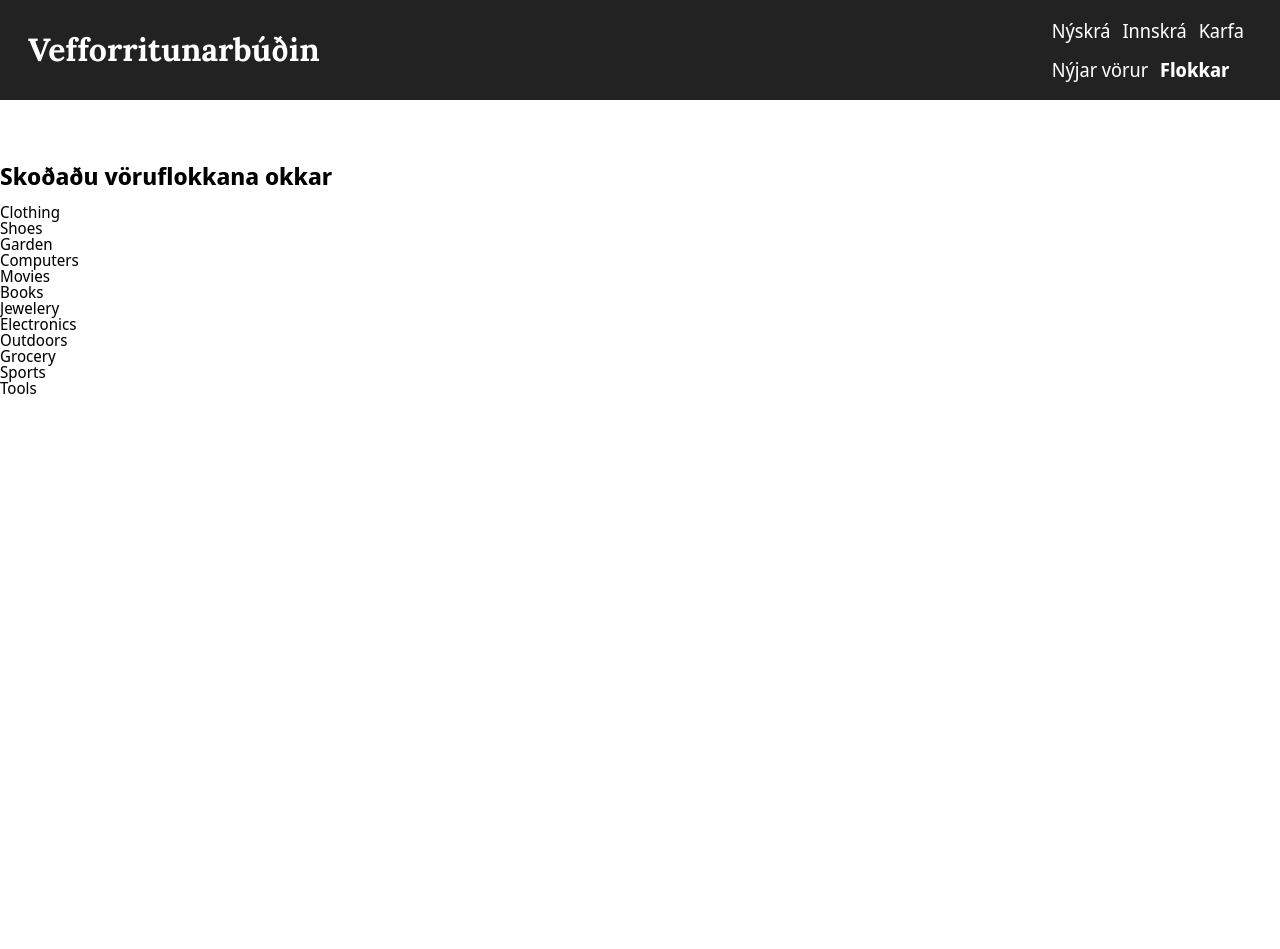
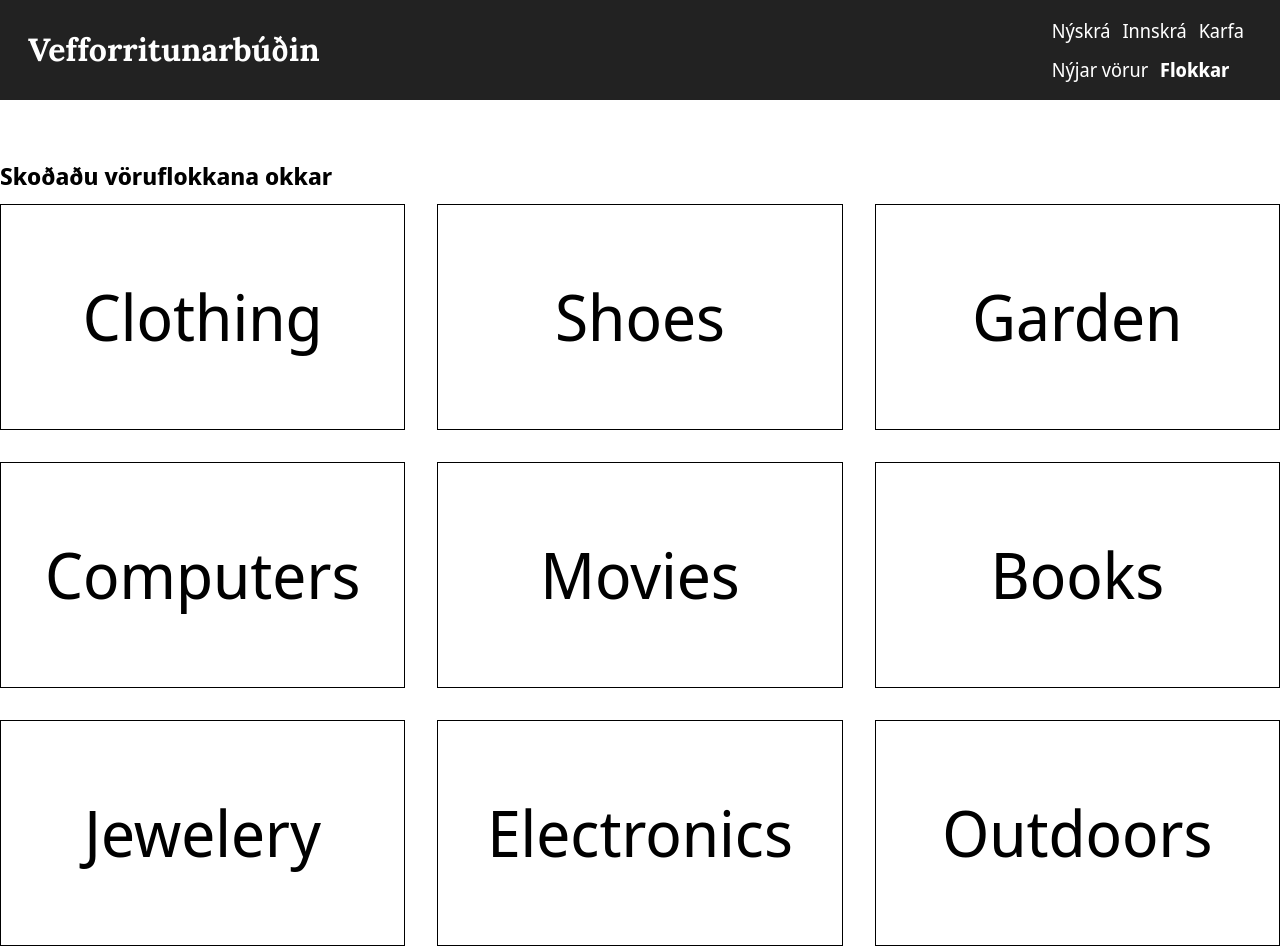
Before and after one commit to Logi-WA/vef1-hopverk2, a website: page pages/categories.html in a window 1280 px wide. Shown: the top 949 px of the page. Before the commit the page ends 800 px from the top, so only its background shows below. Drawn offline with nearby package versions, Linux system fonts and the light colour scheme; files that its build step writes are made by us from their sources; a web font is replaced by a local one.

Commit message:
laga grid í categories.html, láta titil vera link

```diff
--- a/pages/categories.html
+++ b/pages/categories.html
@@ -15,7 +15,7 @@
 
   <body>
     <nav>
-      <h1 class="title">Vefforritunarbúðin</h1>
+      <h1 class="title"><a href="../index.html">Vefforritunarbúðin</a></h1>
       <div class="nav-links">
         <div class="top-links">
           <a href="/index.html">Nýskrá</a>
@@ -33,19 +33,19 @@
       <div class="index-cats">
         <h2>Skoðaðu vöruflokkana okkar</h2>
 
-        <div class="cat-grid">
-          <div class="cat-grid-item">Clothing</div>
-          <div class="cat-grid-item">Shoes</div>
-          <div class="cat-grid-item">Garden</div>
-          <div class="cat-grid-item">Computers</div>
-          <div class="cat-grid-item">Movies</div>
-          <div class="cat-grid-item">Books</div>
-          <div class="cat-grid-item">Jewelery</div>
-          <div class="cat-grid-item">Electronics</div>
-          <div class="cat-grid-item">Outdoors</div>
-          <div class="cat-grid-item">Grocery</div>
-          <div class="cat-grid-item">Sports</div>
-          <div class="cat-grid-item">Tools</div>
+        <div class="grid">
+          <div class="grid-cat">Clothing</div>
+          <div class="grid-cat">Shoes</div>
+          <div class="grid-cat">Garden</div>
+          <div class="grid-cat">Computers</div>
+          <div class="grid-cat">Movies</div>
+          <div class="grid-cat">Books</div>
+          <div class="grid-cat">Jewelery</div>
+          <div class="grid-cat">Electronics</div>
+          <div class="grid-cat">Outdoors</div>
+          <div class="grid-cat">Grocery</div>
+          <div class="grid-cat">Sports</div>
+          <div class="grid-cat">Tools</div>
         </div>
       </div>
     </main>
--- a/styles/base.scss
+++ b/styles/base.scss
@@ -17,6 +17,7 @@ h3 {
 a {
   color: inherit;
   background-color: inherit;
+  text-decoration: none;
 }
 
 img {
```
Also changed, not shown: index.html (+1 -1 lines).
